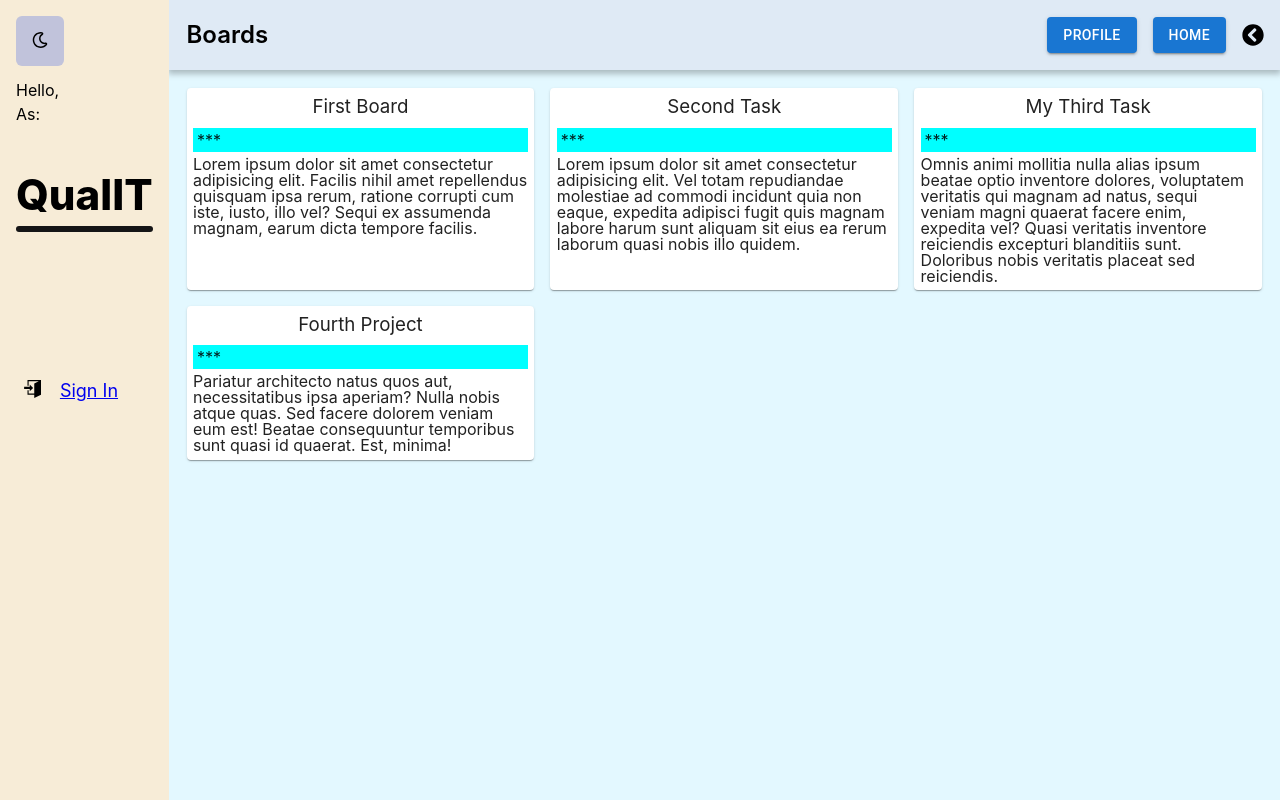
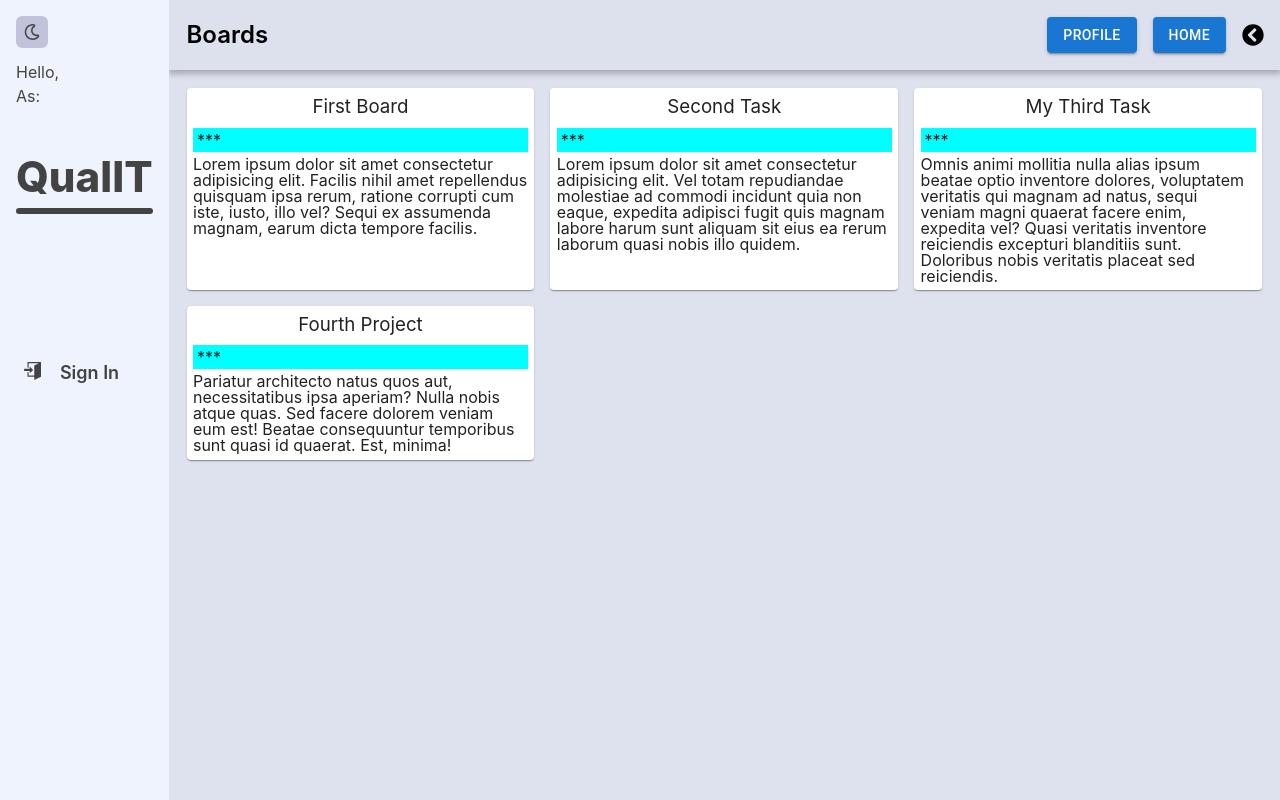
Before and after one commit to RedCometVictory/qualit-next, a Next.js app: page /my/boards in a window 1280 px wide. Built offline with nearby package versions, Linux system fonts and the light colour scheme; no server answers.

Commit message:
main menu is now responsive, fixed layouts comps, dashboard is responsive

```diff
--- a/components/nav/MainNav.js
+++ b/components/nav/MainNav.js
@@ -3,9 +3,25 @@ import Link from 'next/link';
 import { useSelector, useDispatch } from 'react-redux';
 import { useRouter } from 'next/router';
 import { toast } from 'react-toastify';
-import { FaPlus } from 'react-icons/fa';
+import { FaPlus, FaAngleRight, FaChevronRight } from 'react-icons/fa';
 import { AiOutlineProject } from 'react-icons/ai';
 import { ImTicket, ImExit, ImEnter } from 'react-icons/im';
+
+// const MobileNav = ({openMenu, setOpenMenu}) => {
+//   return (
+//     <div className="nav__mobile">
+//       <div className="mobile-btn">
+
+//       </div>
+//       <div className="mobile-btn hidden">
+//         <FaChevronRight />
+//       </div>
+//       <div className="mobile-btn hidden">
+//         <FaChevronRight />
+//       </div>
+//     </div>
+//   )
+// };
 import { MdDashboard } from 'react-icons/md';
 import { logout } from '@/redux/features/auth/authSlice';
 import ModeButton from '@/components/ModeButton';
@@ -16,7 +32,7 @@ import Logo from '../UI/Logo';
 // Get role from redux state
 // based on role (Admin, Project Manager, Submitter, Developer) hide links.
 // swap auth links, show pending on logged in or not
-const MainNav = ({openMenu}) => {
+const MainNav = ({openMenu, setOpenMenu}) => {
   const router = useRouter();
   const dispatch = useDispatch();
   const { isAuthenticated, user, loading: authLoading } = useSelector(state => state.auth);
@@ -49,14 +65,104 @@ const MainNav = ({openMenu}) => {
     }
   };
 
+  // ###### ORIGINAL ######
+  // ###### ORIGINAL ######
+  // ###### ORIGINAL ######
+  // const adminLinks = (
+  //   <li className="nav__link-item">
+  //     <div className="nav__link-group">
+  //       <div className="nav__link-icon">
+  //         <Link passHref href="/new-project">
+  //           <FaPlus />
+  //         </Link>
+  //       </div>
+  //       <Link passHref href="/new-project">
+  //         <span className='nav__link'>New Project</span>
+  //       </Link>
+  //     </div>
+  //   </li>
+  // );
+
+  // const authLinks = (<>
+  //   <li className="nav__link-item">
+  //     <div className="nav__link-group">
+  //       <div className="nav__link-icon">
+  //         <Link
+  //           passHref
+  //           href={"/"}
+  //         >
+  //           <MdDashboard />
+  //         </Link>
+  //       </div>
+  //       <Link
+  //         passHref
+  //         href={"/"}
+  //       >
+  //         <a className='nav__link'>Dashboard</a>
+  //       </Link>
+  //     </div>
+  //   </li>
+  //   <li className="nav__link-item">
+  //     <div className="nav__link-group">
+  //       <div className="nav__link-icon">
+  //         <Link
+  //           passHref
+  //           href={`/my/projects`}
+  //         >
+  //           <AiOutlineProject />
+  //         </Link>
+  //       </div>
+  //       <Link
+  //         passHref
+  //         href={`/my/projects`}
+  //       >
+  //         <span className='nav__link'>My Projects</span>
+  //       </Link>
+  //     </div>
+  //   </li>
+  //   <li className="nav__link-item">
+  //     <div className="nav__link-group">
+  //       <div className="nav__link-icon">
+  //         <Link
+  //           passHref
+  //           href={`/my/tickets`}
+  //         >
+  //           <ImTicket />
+  //         </Link>
+  //       </div>
+  //       <Link
+  //         passHref
+  //         href={`/my/tickets`}
+  //       >
+  //         <span className='nav__link'>My Tickets</span>
+  //       </Link>
+  //     </div>
+  //   </li>
+  // </>);
+  // ###### ORIGINAL ######
+  // ###### ORIGINAL ######
+  // ###### ORIGINAL ######
+
+
   const adminLinks = (
     <li className="nav__link-item">
       <div className="nav__link-group">
         <div className="nav__link-icon">
+          <Link passHref href="/new-project">
+            <>
               <FaPlus />
+              <div class="tooltip">
+                <div class="right">
+                  <div class="text-content">
+                    <h3>New Project</h3>
                   </div>
-        <Link passHref href="/new-project" className='nav__link'>
-          New Project
+                </div>
+              </div>
+            </>
+          </Link>
+        </div>
+        <Link passHref href="/new-project">
+          <span className='nav__link'>New Project</span>
         </Link>
       </div>
     </li>
@@ -66,42 +172,81 @@ const MainNav = ({openMenu}) => {
     <li className="nav__link-item">
       <div className="nav__link-group">
         <div className="nav__link-icon">
+          <Link
+            passHref
+            href={"/"}
+          >
+            <>
               <MdDashboard />
+              <div class="tooltip">
+                <div class="right">
+                  <div class="text-content">
+                    <h3>My Boards</h3>
+                  </div>
+                </div>
+              </div>
+            </>
+          </Link>
         </div>
         <Link
           passHref
           href={"/"}
-          className='nav__link'
         >
-          <a>Dashboard</a>
+          <a className='nav__link'>Dashboard</a>
         </Link>
       </div>
     </li>
     <li className="nav__link-item">
       <div className="nav__link-group">
         <div className="nav__link-icon">
+          <Link
+            passHref
+            href={`/my/projects`}
+          >
+            <>
               <AiOutlineProject />
+              <div class="tooltip">
+                <div class="right">
+                  <div class="text-content">
+                    <h3>My Projects</h3>
+                  </div>
+                </div>
+              </div>
+            </>
+          </Link>
         </div>
         <Link
           passHref
           href={`/my/projects`}
-          className='nav__link'
         >
-          My Projects
+          <span className='nav__link'>My Projects</span>
         </Link>
       </div>
     </li>
     <li className="nav__link-item">
       <div className="nav__link-group">
         <div className="nav__link-icon">
+          <Link
+            passHref
+            href={`/my/tickets`}
+          >
+            <>
               <ImTicket />
+              <div class="tooltip">
+                <div class="right">
+                  <div class="text-content">
+                    <h3>My Tickets</h3>
+                  </div>
+                </div>
+              </div>
+            </>
+          </Link>
         </div>
         <Link
           passHref
           href={`/my/tickets`}
-          className='nav__link'
         >
-          My Tickets
+          <span className='nav__link'>My Tickets</span>
         </Link>
       </div>
     </li>
@@ -110,6 +255,7 @@ const MainNav = ({openMenu}) => {
   return (
     <header className={`nav ${openMenu ? "active" : ""}`}>
       <div className={`nav__content-group upper mobile ${openMenu ? "active" : ""}`}>
+        <div className={`theme-info ${openMenu ? "active" : ""}`}>
           <ModeButton />
           {user !== null && (
             <div className="nav__user">
@@ -117,18 +263,16 @@ const MainNav = ({openMenu}) => {
               <span>As: {user?.role}</span>
             </div>
           )}
+        </div>
 
         {authLoading && (
           <div className="">Loading auth info...</div>
         )}
 
-        <span className="logo-full">
+        <span className={`logo-full ${openMenu ? "active" : ""}`}>
           <Logo />
         </span>
-        <span className="logo-slide-out">
-          {/* {openMenu ? ( */}
-            <Logo />
-          {/* ) : (
+        <span className={`logo-letter ${openMenu ? "active" : ""}`}>
           <div className="nav__logo small">
             <h1>
               <Link passHref href="/" className="nav__logo-icon">
@@ -136,9 +280,7 @@ const MainNav = ({openMenu}) => {
               </Link>
             </h1>
           </div>
-          )} */}
         </span>
-        {/* <Logo /> */}
       </div>
       <div className="nav__content-group upper desktop">
         <ModeButton />
@@ -154,9 +296,90 @@ const MainNav = ({openMenu}) => {
         )}
         <Logo />
       </div>
+      {/* <div className="nav__content-group lower"> */}
+      <div className={`nav__content-group lower ${openMenu ? "active" : ""}`}>
+        <nav className='nav__menu'>
+          {/* <Logo /> */}
+          <ul className={`nav__links ${openMenu ? "active" : ""}`}>
+            {isAuthenticated && authLinks}
+            {isAuthenticated && role === admin && adminLinks}
+            {isAuthenticated ? (
+              <li className="nav__link-item">
+                <div className="nav__link-group">
+                  <div className="nav__link-icon">
+                    <ImExit />
+                    <div class="tooltip">
+                    <div class="right">
+                      <div class="text-content">
+                        <h3>Sign Out</h3>
+                      </div>
+                    </div>
+                  </div>
+                  </div>
+                  <a
+                    // passHref
+                    // href="/logout"
+                    className='nav__link'
+                    onClick={() => logoutHandler()}
+                  >
+                    <span className='nav__link'>Sign Out</span>
+                  </a>
+                </div>
+              </li>
+            ) : (
+              <li className="nav__link-item">
+                <div className="nav__link-group">
+                  <div className="nav__link-icon">
+                    <Link
+                      passHref
+                      href="/signin"
+                    >
+                    <>
+                    <ImEnter />
+                    <div class="tooltip">
+                      <div class="right">
+                        <div class="text-content">
+                          <h3>Sign In</h3>
+                        </div>
+                      </div>
+                    </div>
+                    </>
+                    </Link>
+                  </div>
+                  <Link
+                    passHref
+                    href="/signin"
+                  >
+                    <span className='nav__link'>Sign In</span>
+                  </Link>
+                </div>
+              </li>
+            )}
+          </ul>
+        </nav>
+      </div>
+      <div className="nav__menu-toggle">
+        <FaChevronRight className={`chevron-btn ${openMenu ? "active" : ""}`} onClick={() => setOpenMenu()} />
+      </div>
+    </header>
+  )
+}
+export default MainNav;
+
+
+
+
+
+
+
+
+
+
+
+/*
 <div className="nav__content-group lower">
     <nav className='nav__menu'>
-          {/* <Logo /> */}
+      <Logo />
       <ul className="nav__links">
         {isAuthenticated && authLinks}
         {isAuthenticated && role === admin && adminLinks}
@@ -195,18 +418,7 @@ const MainNav = ({openMenu}) => {
       </ul>
     </nav>
   </div>
-    </header>
-  )
-}
-export default MainNav;
-
-
-
-
-
-
-
-
+*/
 
 
 
--- a/components/nav/MobileNav.js
+++ b/components/nav/MobileNav.js
@@ -1,4 +1,4 @@
-import { FaAngleRight, FaChevronRight } from "react-icons/fa";
+import { FaChevronRight } from "react-icons/fa";
 
 const MobileNav = ({openMenu, setOpenMenu}) => {
   return (
--- a/styles/basics/_globals.scss
+++ b/styles/basics/_globals.scss
@@ -38,7 +38,8 @@ html {
 
 body {
   margin: 0;
-  background-color: var(--primary-color);
+  // background-color: var(--primary-color); // --- orig
+  background-color: var(--bg-primary);
   font-family: -apple-system, BlinkMacSystemFont, 'Segoe UI', 'Roboto', 'Oxygen',
     'Ubuntu', 'Cantarell', 'Fira Sans', 'Droid Sans', 'Helvetica Neue',
     sans-serif;
@@ -53,6 +54,7 @@ body {
   height: 100%;
   // @include flex(row, center, center);
   position: relative;
+  overflow: hidden;
 }
 
 .routes {
--- a/styles/components/_mainNav.scss
+++ b/styles/components/_mainNav.scss
@@ -1,99 +1,31 @@
-.aside {
-
-  &__container {
-    position: absolute;
-    top: 70px;
-  }
-  &__menu-item {
-    margin: 1.2rem 0 1.2rem;
-    @include flex(row, space-between, center);
-    &:hover > .aside__item-logo {
-      color: var(--primary-color);
-      transition: ease 0.5s;
-    }
-    &:hover > .aside__item-text {
-      color: var(--primary-color);
-      transition: ease 0.5s;
-    }
-    &.active > .aside__item-text {
-      transition: all 0.5s ease-in-out;
-      opacity: 1;
-    }
-  }
-  &__item-logo {
-    cursor: pointer;
-    color: var(--color-icon);
-    margin: 0 12px 0 0;
-  }
-  &__item-text {
-    cursor: pointer;
-    transition: ease-in 0.5s;
-    color: var(--color-text);
-    opacity: 0;
-  }
-}
-
-
 .nav {
-  // background-color: var(--color-text);
-  // background-color: rgb(123, 104, 211);
   @include flex(column, flex-start, flex-start);
-  // display: none;
-  // position: relative;
   position: absolute;
   top: 0;
   bottom: 48px;
   left: -100%;
-  // right: 36%;
-  background-color: rgb(247, 236, 215);
   opacity: 0;
-  color: black;
-  // height: 100%;
-  // width: 100%;
-  // max-width: 12.375rem;
-  // @include flex(row, center, flex-start);
+  background-color: var(--navbar-color);
+  color: var(--navbar-text);
   padding: 0 1rem 0 1rem;
   z-index: 400;
-
-  // max-width: 180px;
-  // background: var(--bg-panel);
-  // width: 0px;
-  // transition: ease 0.45s;
-  // overflow: hidden;
-  // overflow-y: scroll;
-  // scrollbar-width: none;
-  // top: 0;
-  // bottom: 0;
-  // left: 0;
-  // z-index: 400;
-  // position: fixed;
-  // height: 100vh;
-  // // top: 10% // only wih intersection observer
   transition: all 0.5s ease-in-out;
   &.active {
     left: 0;
     opacity: 1;
-    //   overflow-y: scroll;
-    //   padding: 0 1.2rem 0;
-    //   width: 210px;
   }
-  // &:hover .aside__item-text {
-  //   display: flex;
-  //   transition: 0.5s;
-  //   opacity: 1;
-  // }
-  // &::-webkit-scrollbar {
-  //   display: none;
-  // }
   &__mobile {
     position: absolute;
     bottom: 0;
     left: 0;
     right: 0;
-    background-color: green;
+    background-color: var(--navbar-color);
+    color: var(--navbar-text);
     padding: 16px 0;
     width: 100%;
+    height: 48px;
     @include flex (row, space-evenly, center);
+    transition: 0.3s ease-in-out;
     .mobile-btn {
       cursor: pointer;
       &.hidden {
@@ -103,7 +35,6 @@
         transition: all 0.35s ease-in-out;
         &.active {
           transform: rotateZ(-180deg);
-          // transform: rotateY(180deg);
         }
       }
     }
@@ -111,28 +42,49 @@
   &__content-group {
     &.upper {
       margin: 1rem 0 0 0;
-      &.mobile {
-        //
-      }
       &.desktop {
         display: none;
       }
+      .theme-info {
+        opacity: 0;
+        transition: 0.3s ease-in;
+        &.active {
+          pointer-events: initial;
+          cursor: pointer;
+          opacity: 1;
+        }
+      }
       .logo-full {
-        display: none;
+        opacity: 0;
+        transition: 0.22s ease-in;
+        &.active {
+          pointer-events: initial;
+          opacity: 1;
+        }
       }
-      .logo-slide-out {
-        // opacity: 0;
-        transition: all 0.35s ease-in-out;
+      .logo-letter {
+        opacity: 0;
+        transition: all 0.15s ease-in-out;
+        &.active {
+          pointer-events: none;
+        }
       }
     }
     &.lower {
-
+      &.active {
+        .nav__link {
+          pointer-events: initial;
+          cursor: pointer;
+          opacity: 1;
+        }
+      }
     }
   }
   &__user {
     @include flex(column, center, flex-start);
     text-align: start;
     margin: 1rem 0 0;
+    cursor: initial;
     span {
       &:nth-child(2) {
         margin: 8px 0 0 0;
@@ -142,163 +94,225 @@
   &__theme-container {
     border-radius: 6px;
     background-color: var(--btn-primary);
-    padding: 1rem 1rem;
-    width: fit-content;
+    cursor: pointer;
+    height: 2rem;
+    width: 2rem;
+    @include flex(row, center, center);
   }
 
   &__menu {
     margin: 5.575rem 0 0 0;
     @include flex(column, center, center);
-    // @use flex(column, center, center);
   }
 
   // ########## LOGO #############
   &__logo-container {
     margin: 3.275rem 0 3.275rem 0;
   }
-
   &__logo {
-    // margin: 0 0 1rem 0;
     font-weight: 800;
     font-size: 21px;
     &.small {
       transition: all 0.35s ease-in-out;
     }
     a {
-      color: black;
+      color: var(--navbar-text);
       text-decoration: none;
     }
   }
-
   &__logo-icon {
     text-decoration: none;
-
+    cursor: pointer;
     span {
       text-transform: lowercase;
     }
   }
-
   &__line {
-    // border: 2px solid rgb(123, 104, 211);
-    // border: 2px solid red;
     border-radius: 6px;
     width: 100%;
     height: 6px;
-    background-color: rgb(21, 21, 22);
-    // background-color: red;
+    background-color: var(--navbar-text);
     margin: 0.575rem 0 0 0;
   }
 
-  // ########## LOGO #############
+  // ########## Links #############
   &__links {
     width: 100%;
     font-size: 18px;
+    .nav__link-icon {
+      &:hover {
+        .right {
+          visibility: visible;
+          opacity: 1;
+        }
+      }
+    }
+    &.active {
+      .nav__link-icon {
+        &:hover {
+          .right {
+            visibility: hidden;
+            opacity: 0;
+          }
+        }
+      }
+    }
   }
-
   &__link-item {
     margin: 1.275rem 0;
-
     &:first-child {
       margin: 0 0 1.275rem 0;
     }
   }
-
   &__link-group {
     @include flex(row, flex-start, center);
-
-    // background-color: greenyellow;
-    transition: 500ms ease-in-out;
-
     &:hover {
-      color: blueviolet;
-      // text-decoration: underline;
+      .nav__link, .nav__link-icon {
+        transition: 0.3s ease-in;
+        color: var(--navbar-text-hover);
+      }
     }
   }
-
   &__link-icon {
-    // background-color: orchid;
-    // border-radius: 10%;
     margin: 0 0.75rem 0 0;
     padding: 0.435rem;
+    cursor: pointer;
+    .tooltip {
+      display:inline-block;
+      position:relative;
+      border-bottom:1px dotted #666;
+      text-align:left;
+      width: max-content;
+      .right {
+        min-width:200px;
+        max-width:400px;
+        top:-8px;
+        left:100%;
+        margin-left:20px;
+        transform:translate(0, -50%);
+        padding:0;
+        color:#EEEEEE;
+        background-color:#444444;
+        font-weight:normal;
+        font-size:13px;
+        border-radius:8px;
+        position:absolute;
+        z-index:99999999;
+        box-sizing:border-box;
+        box-shadow:0 1px 8px rgba(0,0,0,0.5);
+        visibility:hidden;
+        opacity:0;
+        transition:opacity 0.8s;
+        width: max-content;
+        .text-content {
+          padding: 0px 10px;
+          h3 {
+            margin: 12px 0;
+          }
+        }
+      }
+    }
   }
-
   &__link {
     text-decoration: none;
     font-weight: 600;
-    color: black;
-    transition: 500ms ease-in-out;
-    cursor: pointer;
-    &:hover {
-      color: blueviolet;
-      // text-decoration: underline;
+    color: var(--navbar-text);
+    cursor: default;
+    pointer-events: none;
+    opacity: 0;
+    white-space: nowrap;
+  }
+  &__menu-toggle {
+    svg {
+      cursor: pointer;
     }
+    display: none;
   }
 }
 // --------------------
 // --------------------
 // --------------------
-@media (min-width: 300px) {
-  .nav {
-  // max-width: 680px;
-  // max-width: 12.375rem;
-  // &__content {
-  // }
-  }
-}
-
-// @media (min-width: 400px) {
-//   .nav {
-//     // max-width: 180px;
-//     // &.active {
-//     //   width: 210px;
-//     // }
-//   }
-// }
-
-// @media (min-width: 420px) {
-//   .nav {
-//     // // max-width: 680px;
-//     // max-width: 12.375rem;
-//     // &__content {
-//     // }
-//   }
-// }
-
-@media (min-width: 520px) {
+@media (min-width: 560px) {
   .nav {
     left: initial;
-    // padding: 0 12px 0 12px;
-    // transition: ease 0.45s;
-    position: relative;
+    bottom: 0;
     opacity: 1;
     width: 62px;
+    transition: ease-in-out 0.5s;
     &.active {
-      width: fit-content;
+      width: 175px;
+      max-width: 12.375rem;
     }
+    // phone screens only
     &__mobile {
-      display: none;
+      bottom: -50px;
+      opacity: 0;
     }
     &__content-group {
+      width: initial; // ---
       &.upper {
         margin: 1rem 0 0 0;
-        // display: none;
-        &.desktop {
-          // display: initial;
+        .theme-info {
+          pointer-events: none;
         }
-        .logo-slide-out {
-          // display: none;
+        .logo-full {
+          opacity: 0;
+          pointer-events: none;
+        }
+        .logo-letter {
+          opacity: 1;
+          transition: all 0.2s ease-in;
+          &.active {
+            opacity: 0;
+          }
         }
       }
       &.lower {
-
+        &.active {
+          .nav__link {
+            opacity: 1;
+          }
+        }
       }
+    }
+    &__link {
+      pointer-events: initial;
+      opacity: 0; // ---
+    }
+    &__menu-toggle {
+      display: initial;
+      position: absolute;
+      border-radius: 50%;
+      bottom: 24px;
+      left: 8px;
+      height: 45px;
+      width: 45px;
+      .chevron-btn {
+        position: absolute;
+        bottom: 15px;
+        left: 15px;
+        transition: all 0.35s ease-in;
+        &.active {
+          transform: rotateZ(-180deg);
+        }
+      }
+    }
+  }
+}
+@media (min-width: 566px) {
+  .nav {
+    &__mobile {
+      display: none;
     }
   }
 }
 @media (min-width: 1080px) {
   .nav {
+    position: relative;
     width: initial;
+    max-width: 12.375rem;
     &__content-group {
+      width: initial;
       &.upper {
         &.mobile {
           display: none;
@@ -307,12 +321,38 @@
           display: initial;
         }
       }
-      .logo-full {
-        display: none;
+    }
+    &__link {
+      opacity: 1;
+      cursor: pointer;
+    }
+    &__links {
+      width: 100%;
+      font-size: 18px;
+      .nav__link-icon {
+        &:hover {
+          .right {
+            visibility: hidden;
+            opacity: 0;
+          }
+        }
       }
-      .logo-slide-out {
-        display: none;
+      &.active {
+        .nav__link-icon {
+          &:hover {
+            .right {
+              visibility: hidden;
+              opacity: 0;
+            }
+          }
+        }
       }
+    }
+    &__menu-toggle {
+      display: none;
+    }
+    &__mobile {
+      display: none;
     }
   }
 }
--- a/styles/themes/_darkLight.scss
+++ b/styles/themes/_darkLight.scss
@@ -11,10 +11,11 @@
   --body-navbar-text: rgb(67, 67, 67);
 
   // Navbar, links
-  --navbar-color: rgb(221, 221, 221);
+  // --navbar-color: rgb(221, 221, 221); // ---
+  --navbar-color: rgb(239, 243, 253);
   --navbar-color-a: rgba(51, 51, 51, 0.6);
   --navbar-color-a-02: rgba(27, 40, 233, 0.45);
-  --navbar-text: rgb(221, 221, 221);
+  --navbar-text: rgb(67, 67, 67);
   --navbar-text-hover: rgb(221, 171, 8);
   --navbar-title: rgb(221, 221, 221);
   --navbar-logo: rgb(245, 238, 238);
@@ -54,16 +55,16 @@
   --sedcondary-color-a-2: rgba(234, 176, 51, 0.2);
 
   // Panels
-  --bg-primary: rgb(222, 225, 238);
-  --bg-primary-a-8: rgb(222, 225, 238, 0.8);
-  --bg-primary-a-6: rgb(222, 225, 238, 0.6);
-  --bg-primary-a-4: rgb(222, 225, 238, 0.4);
-  --bg-primary-a-2: rgb(222, 225, 238, 0.2);
+  --bg-primary: rgba(222, 225, 238, 1); // ---
+  --bg-primary-a-8: rgba(222, 225, 238, 0.8);
+  --bg-primary-a-6: rgba(222, 225, 238, 0.6);
+  --bg-primary-a-4: rgba(222, 225, 238, 0.4);
+  --bg-primary-a-2: rgba(222, 225, 238, 0.2);
   --bg-panel: rgb(197, 197, 214);
   --bg-panel-secondary: rgb(67, 67, 67);
   --bg-panel-hover: rgb(200, 185, 255);
   --bg-panel-02: rgb(102, 102, 102);
-  --bg-primary: rgba(231, 231, 231, 0.259);
+  // --bg-primary: rgba(231, 231, 231, 0.259);
   --bg-secondary: rgba(231, 231, 231, 0.259);
   --bg-quatenary: rgb(255, 255, 255);
   --bg-auth-panel: rgb(222, 225, 238);
@@ -113,11 +114,13 @@
   --body-navbar-text: rgb(181, 181, 181);
 
   // Navbar, links
-  --navbar-color: rgba(51, 51, 51, 1);
+  --navbar-color: rgb(47, 68, 114);
+  // --navbar-color: rgba(51, 51, 51, 1); // ---
   --navbar-color-a: rgba(51, 51, 51, 0.6);
   --navbar-color-a-02: rgba(233, 9, 9, 0.75);
   --navbar-text: rgb(221, 221, 221);
   --navbar-text-hover: rgb(243, 247, 16);
+  // --navbar-text-hover: rgb(138, 43, 226);
   --navbar-title: rgb(221, 221, 221);
   --navbar-logo: rgb(245, 238, 238);
 
```
Also changed, not shown: components/layouts/DetailLayout.js (+8 -1 lines), styles/pages/_dashboard.scss (+47 -6 lines), styles/pages/_detail.scss (+25 -6 lines). Lines whose indentation alone changed are shown as unchanged.
